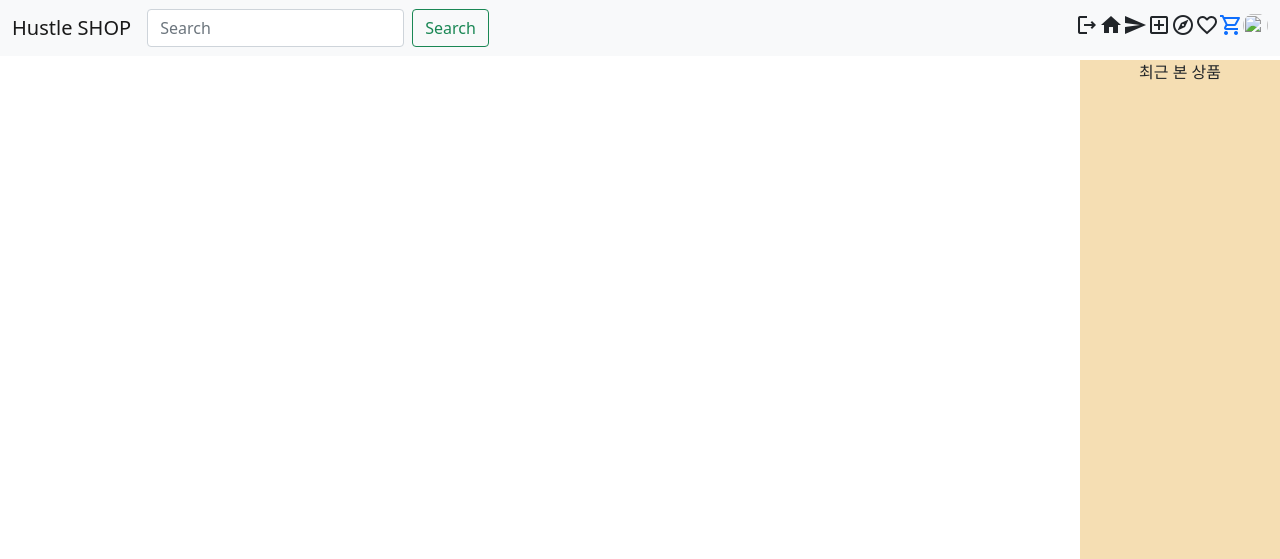
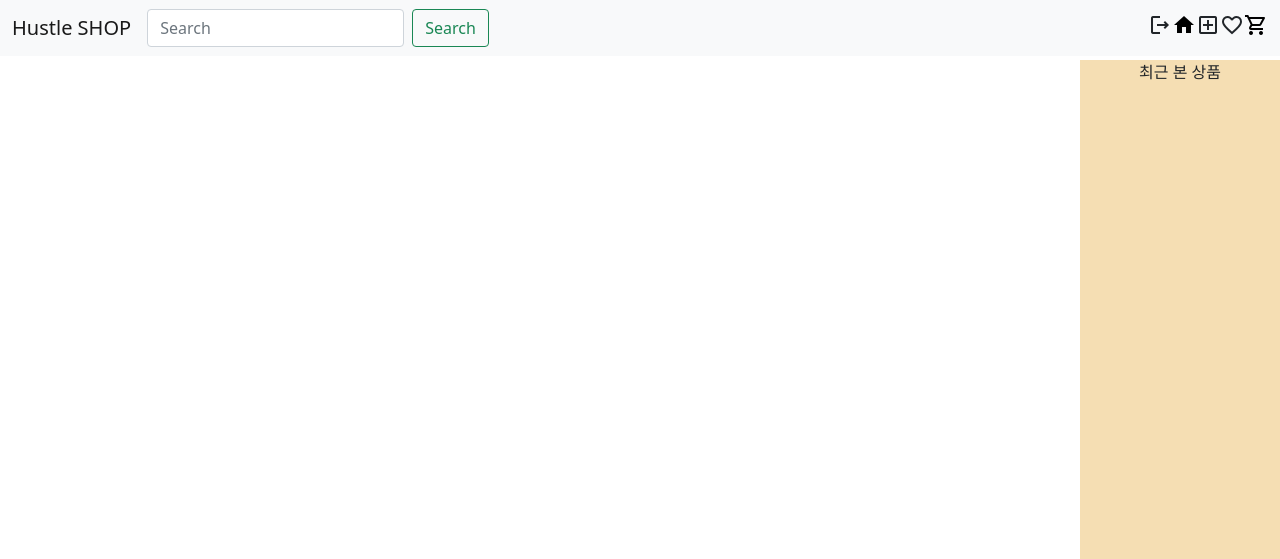
Before and after one commit to tkdlek11112/learningspoons_hustle, a Django app: template templates/learningspoons/main.html in a window 1280 px wide. Shown: the top 559 px of the page. Run offline with Django 3.2, Linux system fonts and the light colour scheme; the template is opened without the code that fills it, so the values that code supplies are empty.

Commit message:
네비바수정

```diff
--- a/templates/learningspoons/navbar.html
+++ b/templates/learningspoons/navbar.html
@@ -12,18 +12,11 @@
         </div>
         <div style="display: flex; flex-direction: row">
             <span class="material-icons-outlined" style="cursor: pointer" id="logout">logout</span>
-            <span class="material-icons">home</span>
-            <span class="material-icons">send</span>
+            <a href="{% url 'main' %}" style="text-decoration: none; color: black"><span class="material-icons">home</span></a>
             <span class="material-icons-outlined" data-bs-toggle="modal" data-bs-target="#exampleModal"
                   style="cursor: pointer">add_box</span>
-            <span class="material-icons-outlined">explore</span>
             <span class="material-icons-outlined">favorite_border</span>
-            <a href="{% url 'cart' %}"><span class="material-icons-outlined">shopping_cart</span></a>
-            <div style="width: 25px;height: 25px;border-radius: 70%;overflow: hidden;">
-                <!-- 프로필 사진 이미지 들어가는곳 -->
-                <img style="width: 100%; height: 100%"
-                     src="{{ user_info.profile_image }}">
-            </div>
+            <a href="{% url 'cart' %}" style="text-decoration: none; color: black"><span class="material-icons-outlined">shopping_cart</span></a>
         </div>
     </div>
 </nav>
```
